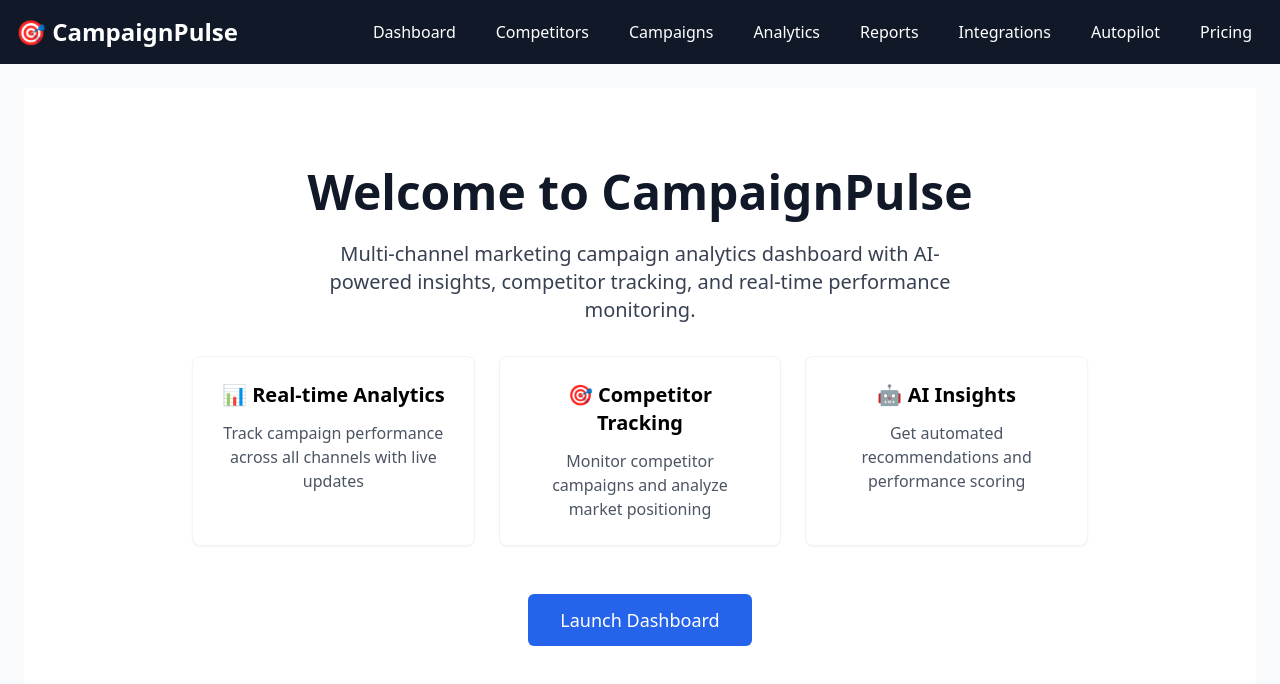
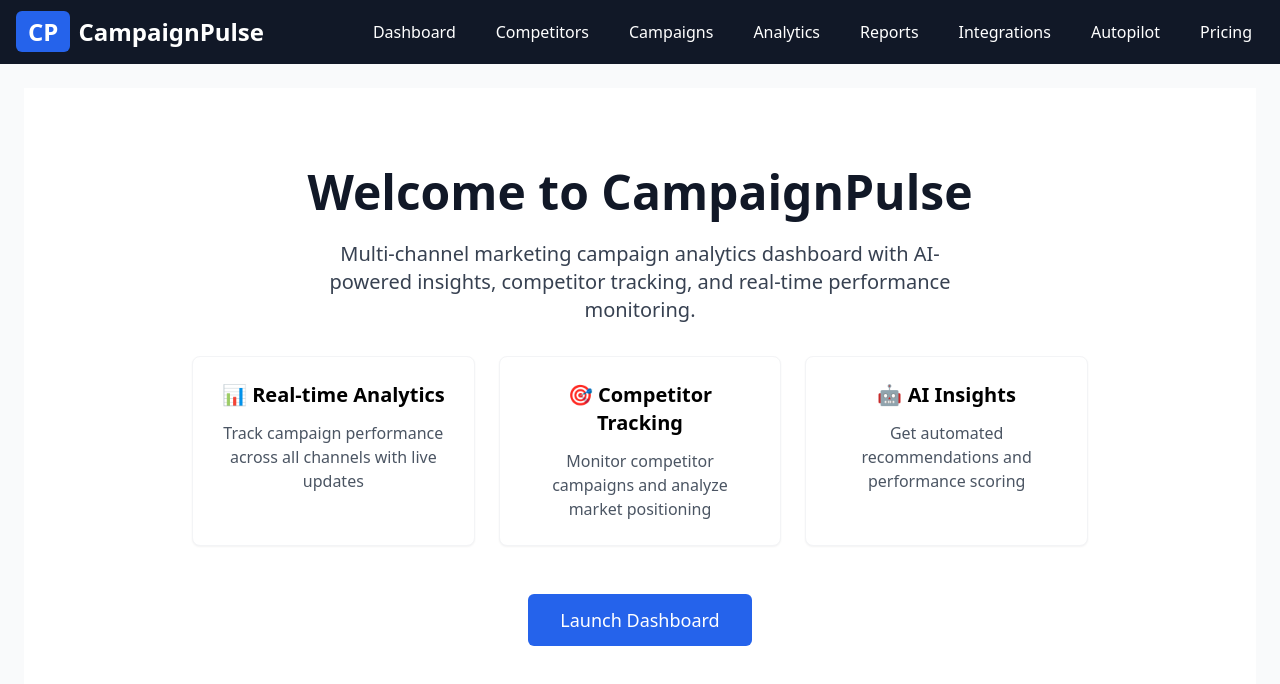
Before and after one commit to rahultheeagle/MArketing, a Next.js app: page / in a window 1280 px wide. Shown: the top 684 px of the page. Built offline with nearby package versions, Linux system fonts and the light colour scheme.

Commit message:
Replace emoji with professional LinkedIn-style logo - CP badge with text

```diff
--- a/app/layout.tsx
+++ b/app/layout.tsx
@@ -15,7 +15,10 @@ export default function RootLayout({
       <body className="bg-white min-h-screen">
         <nav className="bg-gray-900 text-white p-4 shadow-lg">
           <div className="container mx-auto flex flex-col md:flex-row justify-between items-center">
-            <a href="/" className="text-xl md:text-2xl font-bold mb-2 md:mb-0 hover:text-blue-400 transition-colors">🎯 CampaignPulse</a>
+            <a href="/" className="text-xl md:text-2xl font-bold mb-2 md:mb-0 hover:text-blue-400 transition-colors">
+              <span className="bg-blue-600 text-white px-3 py-1 rounded-md mr-2">CP</span>
+              CampaignPulse
+            </a>
             <div className="flex flex-wrap gap-2 md:gap-4">
               <a href="/dashboard" className="px-3 py-1 rounded-md hover:bg-gray-800 hover:text-blue-400 transition-colors">Dashboard</a>
               <a href="/dashboard/competitors" className="px-3 py-1 rounded-md hover:bg-gray-800 hover:text-blue-400 transition-colors">Competitors</a>
```
